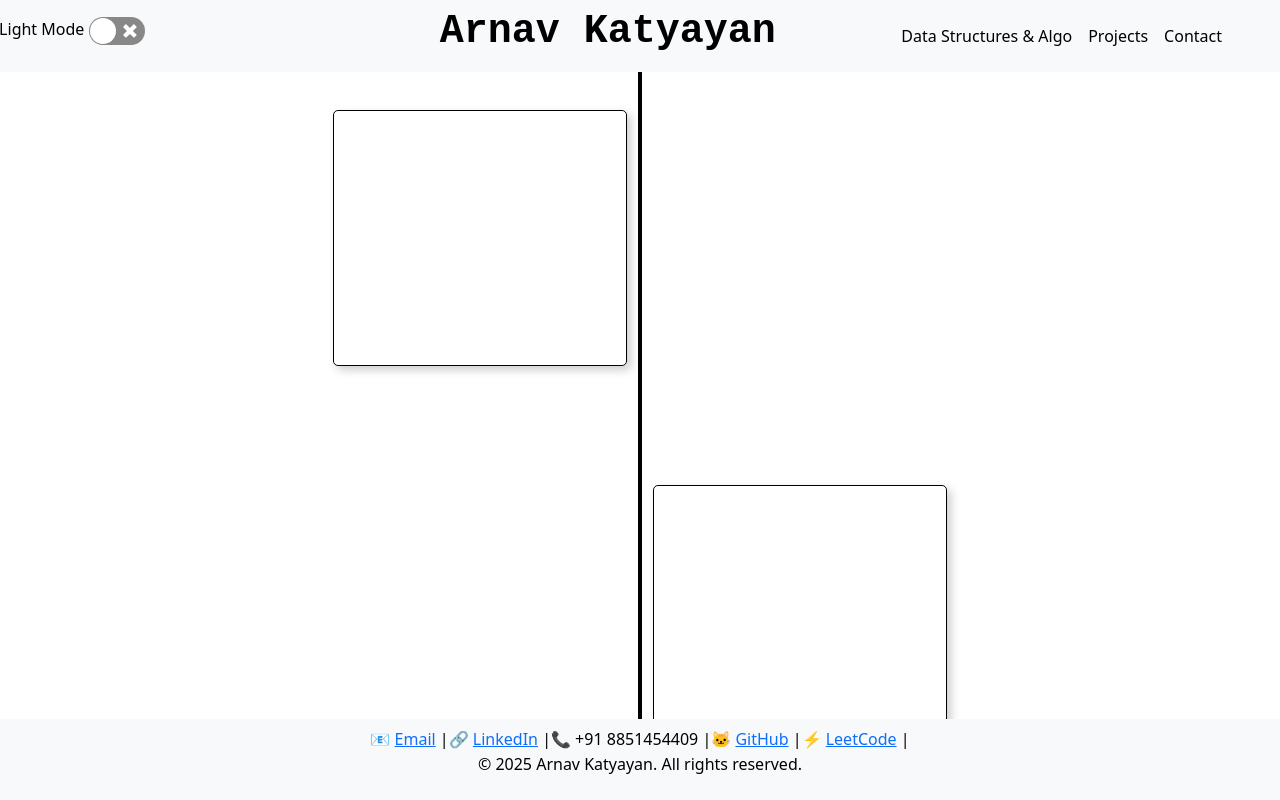
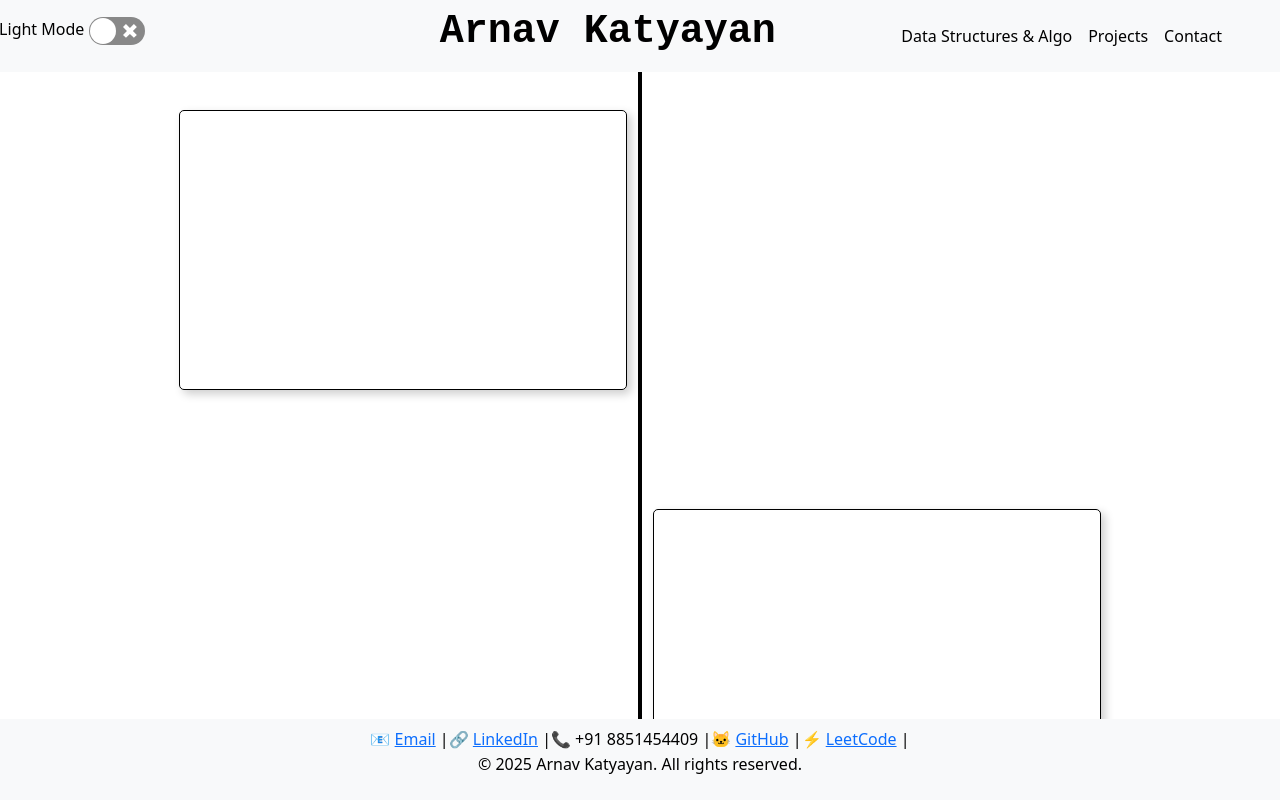
Before and after one commit to arnavkatyayan/visualresumearnavk2025, a React (Create React App) app: page / in a window 1280 px wide. Both pictures are taken after a click on the button "Data Structures & Algo". Shown: the top 800 px of the page. Built offline with nearby package versions, Linux system fonts and the light colour scheme.

Commit message:
CSS changes for DS algo page.

```diff
--- a/src/App.css
+++ b/src/App.css
@@ -317,14 +317,12 @@ body {
   align-items: center;
   gap: 80px;
   position: relative;
-  max-height:140vh ;
-  height:150vh;
+  max-height: 153vh;
+  height: 161vh;
 }
 
-
-
 .vertical-line {
-  height: 91vh;
+  height: 144vh;
   width: 4px;
   background-color: black;
   animation: fadeIn 1.5s ease-out forwards;
@@ -344,8 +342,8 @@ body {
 }
 
 .ds-box {
-  height: 32vh;
-  width: 23vw;
+  height: 35vh;
+  width: 35vw;
   border: 1px solid black;
   box-shadow: 4px 4px 10px rgba(0, 0, 0, 0.2);
   border-radius: 5px;
@@ -355,7 +353,7 @@ body {
 
 .left-box {
   animation: slideLeft 1.5s ease-out forwards;
-  margin-right: 25vw;
+  margin-right: 37vw;
   margin-top:3vw;
 }
 
@@ -372,7 +370,7 @@ body {
 
 .right-box {
   animation: slideRight 1.5s ease-out forwards;
-  margin-left: 25vw;
+  margin-left: 37vw;
   margin-top:3vw;
 }
 
```
